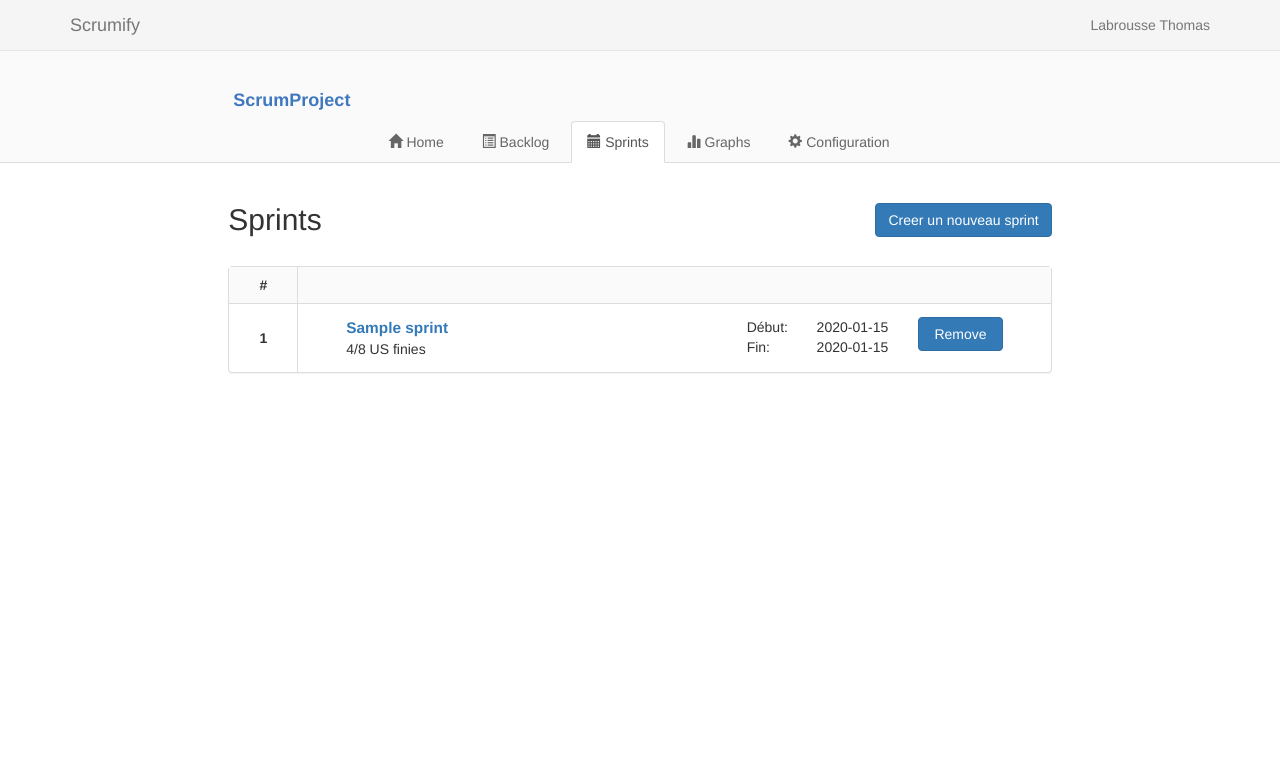
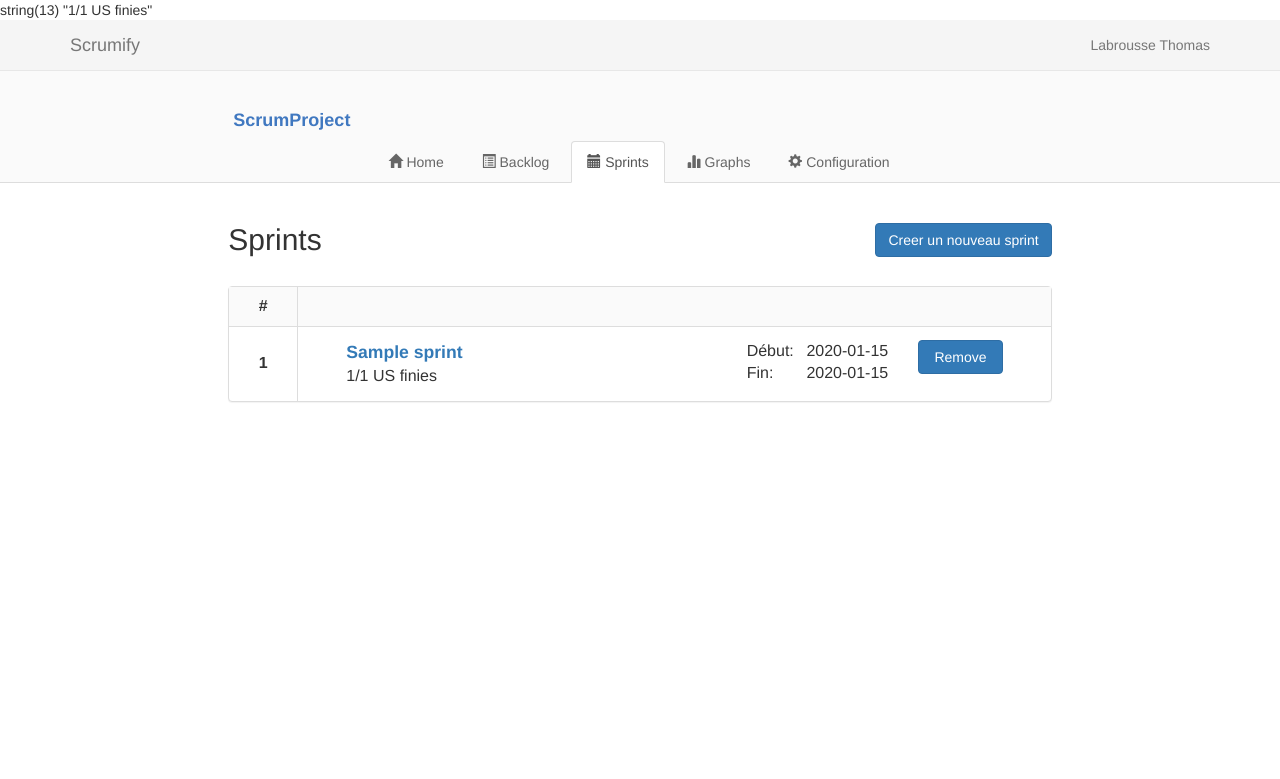
Before and after one commit to rtisne/ScrumDev, a PHP site: page /sprintsProject.php?id_project=1 in a window 1280 px wide. Shown: the top 779 px of the page. Run offline with PHP 8.4, Linux system fonts and the light colour scheme; a user stored in the database is signed in; data comes from the database, SQL or seed files in the repository; tables that the repository leaves empty hold one stand-in row (values such as "Sample post").

Commit message:
[Progression US dans sprint]

```diff
--- a/src/web/sprintsProject.php
+++ b/src/web/sprintsProject.php
@@ -4,8 +4,13 @@ include_once('projectInfos.php');
 
 $sprints = ListSprints();
 
+$test = print_US_progression_sprint(1);
+var_dump($test);
+
 if(isset($_POST['submit']) && $isMember)
     createSprint();
+
+
 
 function createSprint() {
     extract($_POST);
@@ -65,4 +70,41 @@ function get_number_sprint($id_project){
   return fetch_first($sql_query);
 }
 
+function get_pourcentage_US_down($id_sprint){
+  $sql_query = "SELECT COUNT(*) as num  FROM user_story JOIN user_story_in_sprint ON user_story.id = user_story_in_sprint.user_story WHERE user_story_in_sprint.sprint=$id_sprint";
+  $res = fetch_first($sql_query);
+  $total = intval($res["num"]);
+
+  $sql_query = "SELECT COUNT(*) as num  FROM user_story JOIN user_story_in_sprint ON user_story.id = user_story_in_sprint.user_story WHERE user_story_in_sprint.sprint=$id_sprint AND user_story.state = 1";
+  $res = fetch_first($sql_query);
+  $down = intval($res["num"]);
+
+  return ($down*100)/$total;
+
+}
+
+function get_nb_US($id_sprint){
+
+  $sql_query = "SELECT COUNT(*) as num  FROM user_story JOIN user_story_in_sprint ON user_story.id = user_story_in_sprint.user_story WHERE user_story_in_sprint.sprint=$id_sprint";
+  $res = fetch_first($sql_query);
+  return intval($res["num"]);
+
+}
+
+function get_nb_US_down($id_sprint){
+
+  $sql_query = "SELECT COUNT(*) as num  FROM user_story JOIN user_story_in_sprint ON user_story.id = user_story_in_sprint.user_story WHERE user_story_in_sprint.sprint=$id_sprint AND user_story.state = 1";
+  $res = fetch_first($sql_query);
+  return intval($res["num"]);
+}
+
+
+function print_US_progression_sprint($id_sprint)
+{
+  return get_nb_US_down($id_sprint)."/".get_nb_US($id_sprint)." US finies";
+}
+
+
+
+
 ?>
--- a/src/web/templates/sprintsProject.template.php
+++ b/src/web/templates/sprintsProject.template.php
@@ -26,7 +26,7 @@ foreach ($sprints as $sprint) {
                     <div class="row sprint_item">
                         <div class="col-md-4 desc_sprint">
                             <div class="sprint_title"><a href="<?= get_base_url() . "kanban.php?id_project=" . intval($_GET['id_project']) . "&id_sprint=" . $sprint['id'];?>"><?= $sprint['title']; ?></a></div>
-                            <div>4/8 US finies</div>
+                            <div><?= print_US_progression_sprint($sprint['id']); ?></div>
                         </div>
                         <div class="col-md-3 col-md-offset-3">
                             <div class="row">
```
